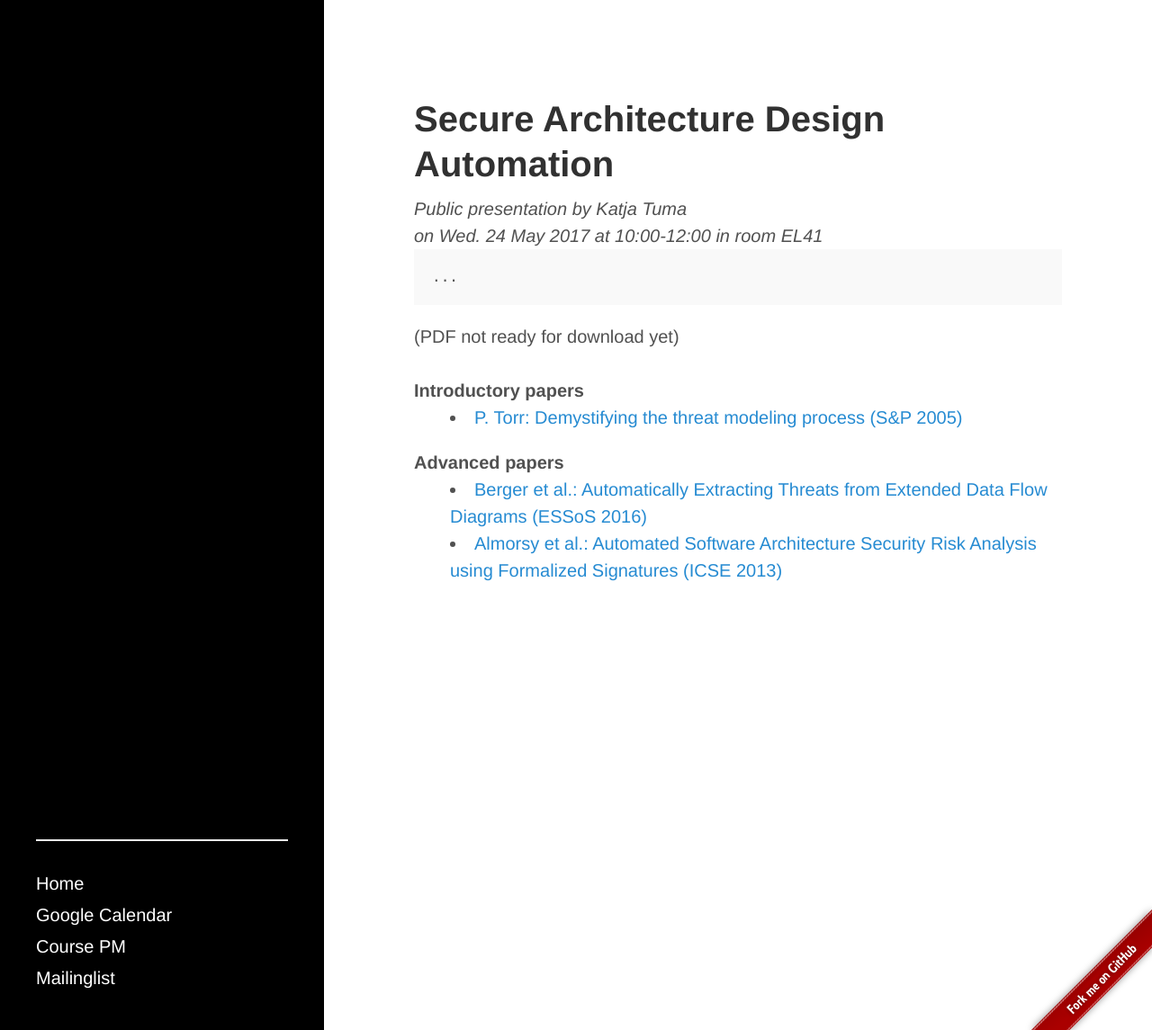
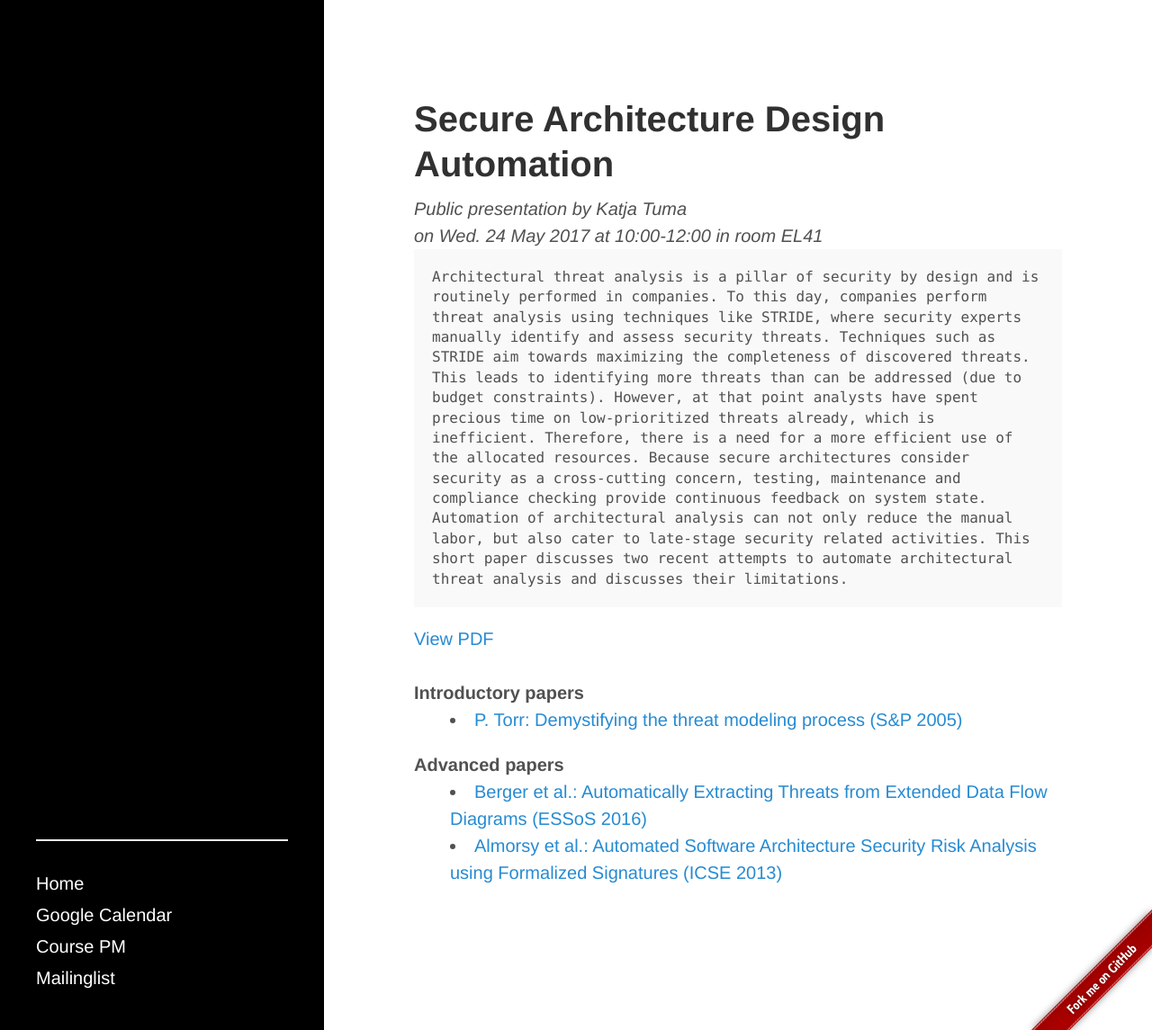
Before and after one commit to fdat085/fdat085.github.io, a Jekyll site: the page built from student-katja.md, in a window 1280 px wide and 1145 px high. Shown: the whole window at 90% size. Built offline with Jekyll 4.4.1, drawn with Linux system fonts in a browser that asks for light colours.

Commit message:
Update student-katja.md

```diff
--- a/student-katja.md
+++ b/student-katja.md
@@ -6,7 +6,10 @@ author: Katja Tuma
 room: EL41
 date: 2017/05/24
 time: 10:00-12:00
-abstract: "..."
+abstract: "Architectural threat analysis is a pillar of security by design and is routinely performed in companies.
+To this day, companies perform threat analysis using techniques like STRIDE, where security experts manually identify and assess security threats. Techniques such as STRIDE aim towards maximizing the completeness of discovered threats. This leads to identifying more threats than can be addressed (due to budget constraints). However, at that point analysts have spent precious time on low-prioritized threats already, which is inefficient. Therefore, there is a need for a more efficient use of the allocated resources. Because secure architectures consider security as a cross-cutting concern, testing, maintenance and compliance checking provide continuous feedback on system state. Automation of architectural analysis can not only reduce the manual labor, but also cater to late-stage security related activities.
+This short paper discusses two recent attempts to automate architectural threat analysis and discusses their limitations."
+pdf: "katja.pdf"
 intropapers:
 - title: "P. Torr: Demystifying the threat modeling process (S&P 2005)"
   url: "http://ieeexplore.ieee.org/document/1514406/"
```
